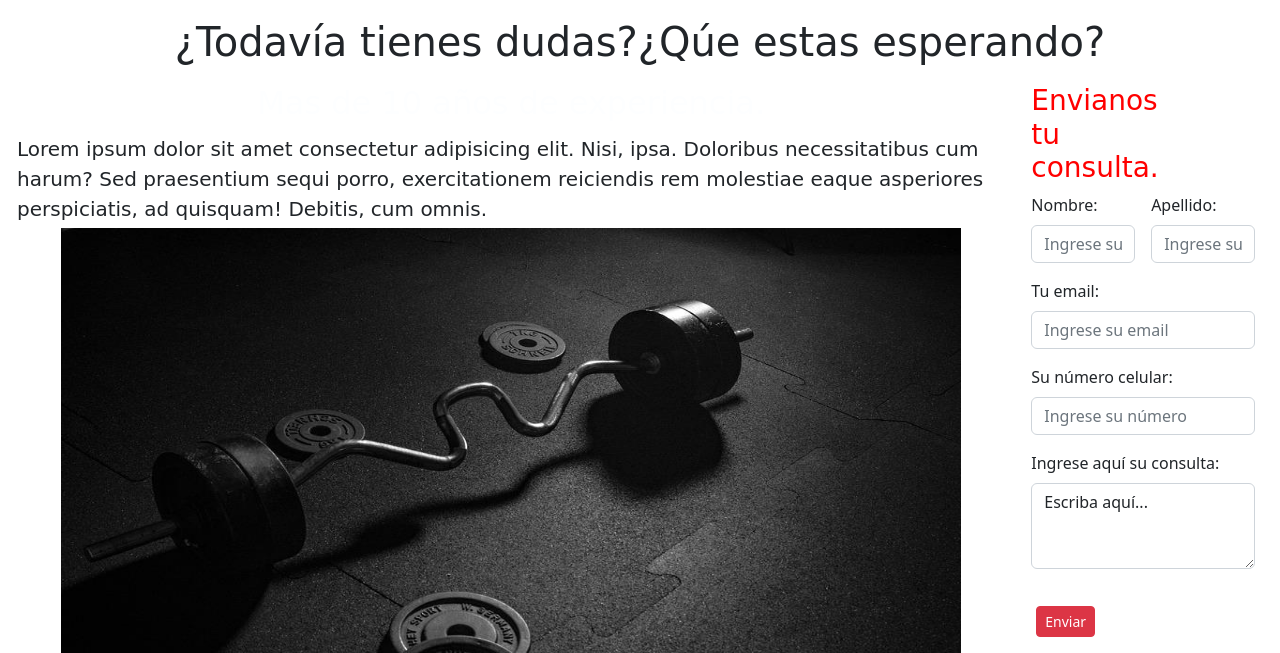
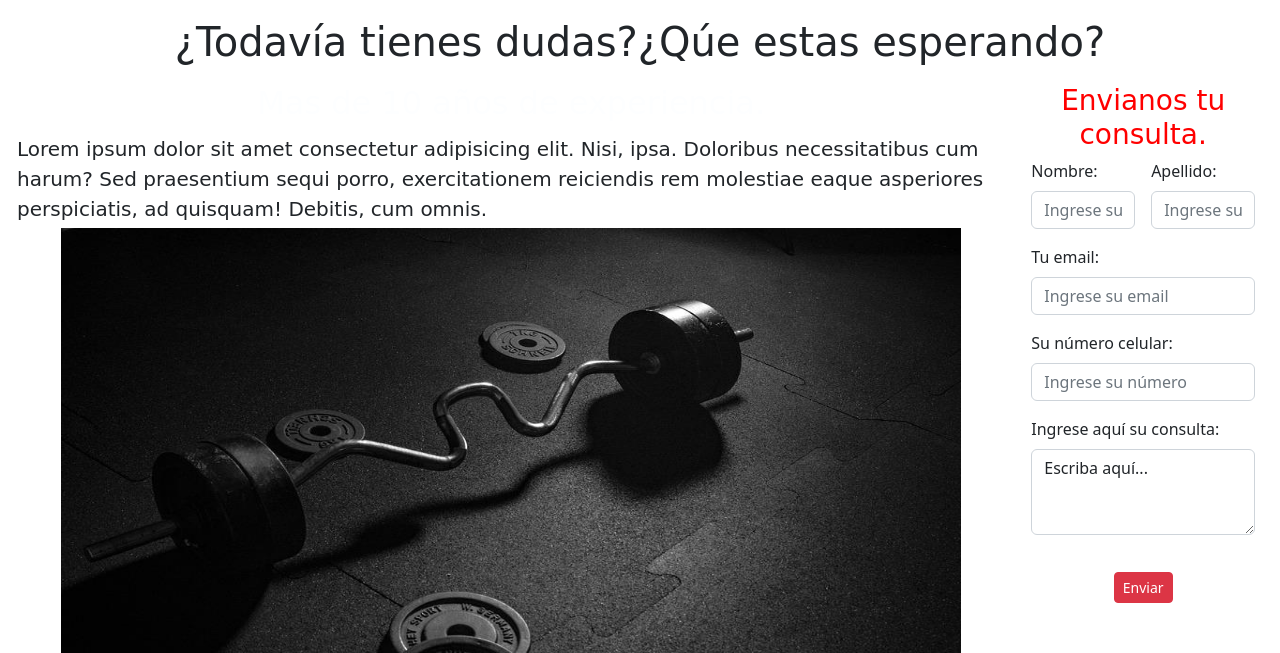
Before and after one commit to ezebordon/spartangym, a plain HTML site: page pages/contacto.html in a window 1280 px wide. Shown: the part 147-800 px from the top of the page. Drawn offline with nearby package versions, Linux system fonts and the light colour scheme; a web font is replaced by a local one.

Commit message:
se finalizaron los cambios del form

```diff
--- a/pages/contacto.html
+++ b/pages/contacto.html
@@ -72,8 +72,8 @@
         </div>
 
         <div class="container-fluid">
-            <div class="justify-items-center">
-                <h3 class="col-6">Envianos tu consulta.</h3>
+            <div class="text-center">
+                <h3>Envianos tu consulta.</h3>
             </div>
             <form class="row g-3" method="get">
                 <div class="col-6">
@@ -96,7 +96,7 @@
                     <label for="consulta" class="form-label">Ingrese aquí su consulta:</label>
                     <textarea class="form-control" id="consulta" rows="3">Escriba aquí...</textarea>
                 </div>
-                <div class="col-12">
+                <div class="col-12 text-center">
                     <button type="submit" class="btn btn-danger btn-sm">Enviar</button>
                 </div>
             </form>
```
